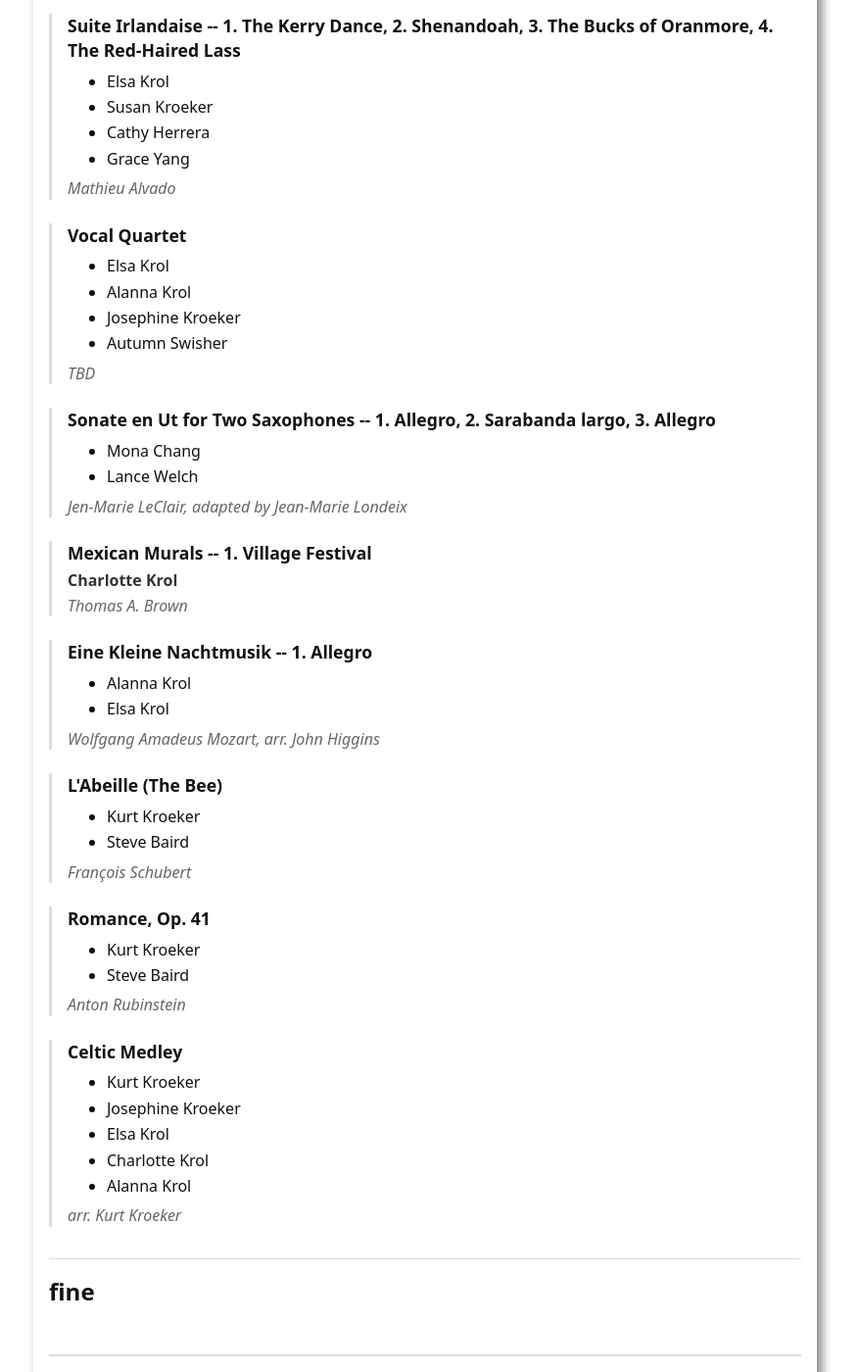
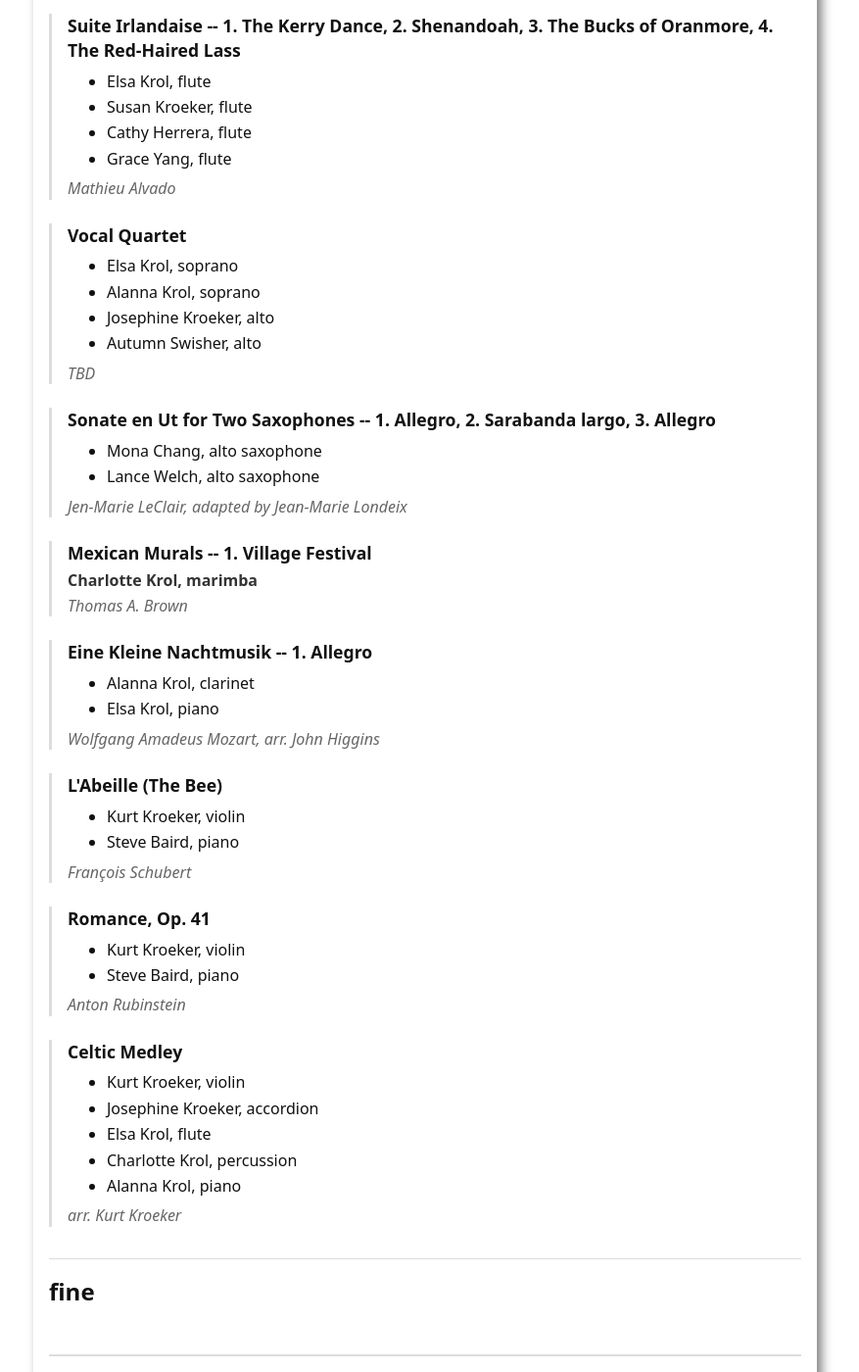
Before and after one commit to KurtKroeker/csehy-fundraising, a Jekyll site: the page built from program.md, in a window 1280 px wide and 1400 px high, scrolled down 959 px. Shown: the whole window at 98% size, without its empty margins (206-1083 px from the left). Built offline with Jekyll 4.4.1, drawn with Linux system fonts in a browser that asks for light colours; some of the changed text lies outside the part shown.

Commit message:
Update program.yml

```diff
--- a/_data/program.yml
+++ b/_data/program.yml
@@ -8,80 +8,80 @@ sections:
   - title: "Part I"
     items:
       - title: "Invention No. 1 in C major, BWV 772"
-        performer: "Josephine Kroeker"
+        performer: "Josephine Kroeker, piano"
         notes: "Johann Sebastian Bach"
 
       - title: "Arietta, Op. 43, No. 7"
-        performer: "Josephine Kroeker"
+        performer: "Josephine Kroeker, piano"
         notes: "Reinhold Moritzovich Gliere"
 
       - title: "Nocturne in E-flat major, Op. 9, No. 2"
-        performer: "Elsa Krol"
+        performer: "Elsa Krol, piano"
         notes: "Frederic Chopin"
 
       - title: "Wedding Day at Troldhaugen, Op. 65, No. 6"
-        performer: "Charlotte Krol"
+        performer: "Charlotte Krol, piano"
         notes: "Edvard Grieg"
 
       - title: "Amazing Grace"
-        performer: "Alanna Krol"
+        performer: "Alanna Krol, piano"
         notes: "Traditional, arr. Dennis Alexander"
 
       - title: "Syrinx for Flute Solo, L. 137"
-        performer: "Elsa Krol"
+        performer: "Elsa Krol, flute"
         notes: "Claude Debussy"
 
       - title: "Suite Irlandaise -- 1. The Kerry Dance, 2. Shenandoah, 3. The Bucks of Oranmore, 4. The Red-Haired Lass"
         performers:
-          - "Elsa Krol"
-          - "Susan Kroeker"
-          - "Cathy Herrera"
-          - "Grace Yang"
+          - "Elsa Krol, flute"
+          - "Susan Kroeker, flute"
+          - "Cathy Herrera, flute"
+          - "Grace Yang, flute"
         notes: "Mathieu Alvado"
 
       - title: "Vocal Quartet"
         performers:
-          - "Elsa Krol"
-          - "Alanna Krol"
-          - "Josephine Kroeker"
-          - "Autumn Swisher"
+          - "Elsa Krol, soprano"
+          - "Alanna Krol, soprano"
+          - "Josephine Kroeker, alto"
+          - "Autumn Swisher, alto"
         notes: "TBD"
 
       - title: "Sonate en Ut for Two Saxophones -- 1. Allegro, 2. Sarabanda largo, 3. Allegro"
         performers:
-          - "Mona Chang"
-          - "Lance Welch"
+          - "Mona Chang, alto saxophone"
+          - "Lance Welch, alto saxophone"
         notes: "Jen-Marie LeClair, adapted by Jean-Marie Londeix"
 
       - title: "Mexican Murals -- 1. Village Festival"
-        performer: "Charlotte Krol"
+        performer: "Charlotte Krol, marimba"
         notes: "Thomas A. Brown"
 
       - title: "Eine Kleine Nachtmusik -- 1. Allegro"
         performers:
-          - "Alanna Krol"
-          - "Elsa Krol"
+          - "Alanna Krol, clarinet"
+          - "Elsa Krol, piano"
         notes: "Wolfgang Amadeus Mozart, arr. John Higgins"
 
       - title: "L'Abeille (The Bee)"
         performers:
-          - "Kurt Kroeker"
-          - "Steve Baird"
+          - "Kurt Kroeker, violin"
+          - "Steve Baird, piano"
         notes: "François Schubert"
 
       - title: "Romance, Op. 41"
         performers:
-          - "Kurt Kroeker"
-          - "Steve Baird"
+          - "Kurt Kroeker, violin"
+          - "Steve Baird, piano"
         notes: "Anton Rubinstein"
 
       - title: "Celtic Medley"
         performers:
-          - "Kurt Kroeker"
-          - "Josephine Kroeker"
-          - "Elsa Krol"
-          - "Charlotte Krol"
-          - "Alanna Krol"
+          - "Kurt Kroeker, violin"
+          - "Josephine Kroeker, accordion"
+          - "Elsa Krol, flute"
+          - "Charlotte Krol, percussion"
+          - "Alanna Krol, piano"
         notes: "arr. Kurt Kroeker"
 
   - title: "fine"
```
